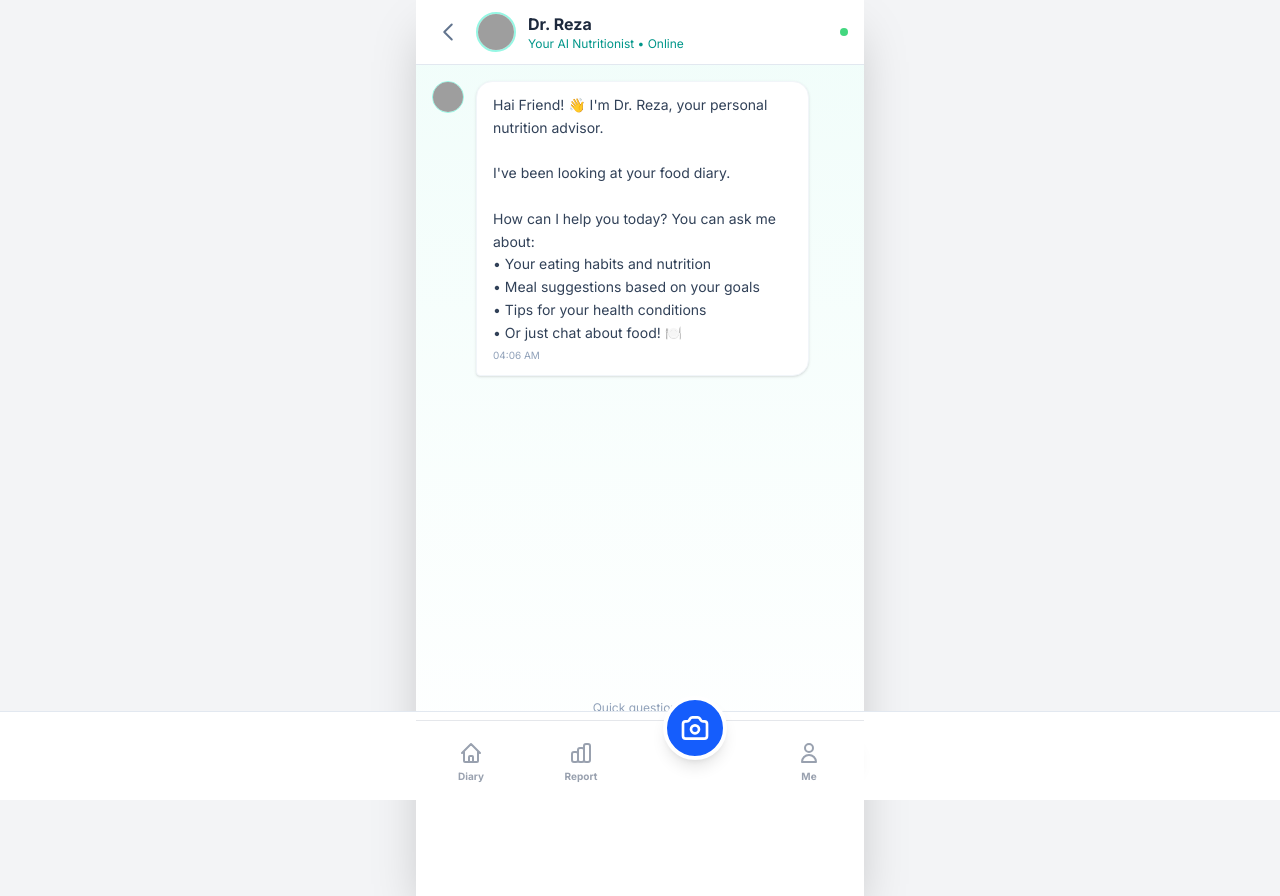
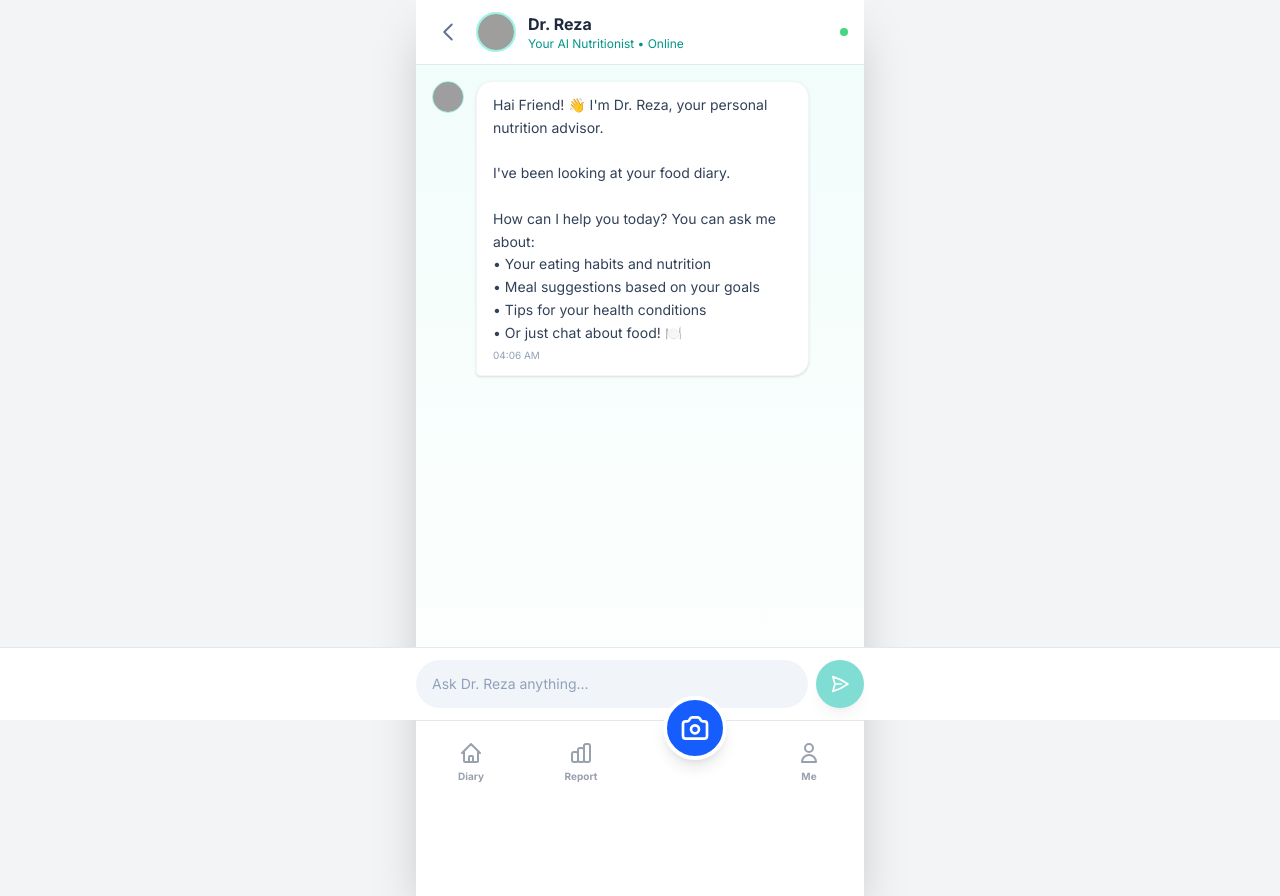
Before and after one commit to rnp2860/boleh-makan-vo, a Next.js app: page /chat in a window 1280 px wide. Built offline with nearby package versions, Linux system fonts and the light colour scheme; no server answers; the database is empty; grey boxes are pictures that could not be loaded.

Commit message:
fix: Chat input hidden behind bottom nav bar
- Move input area to bottom-20 to sit above nav bar

- Increase messages area padding to pb-48

- Add z-40 to ensure input stays above other elements

```diff
--- a/app/chat/page.tsx
+++ b/app/chat/page.tsx
@@ -141,7 +141,7 @@
       </div>
 
       {/* Messages Area */}
-      <div className="flex-1 overflow-y-auto px-4 py-4 space-y-4 pb-32">
+      <div className="flex-1 overflow-y-auto px-4 py-4 space-y-4 pb-48">
         {messages.map((message) => (
           <div
             key={message.id}
@@ -210,8 +210,8 @@
         </div>
       )}
 
-      {/* Input Area */}
-      <div className="fixed bottom-0 left-0 right-0 bg-white border-t border-slate-200 p-4 pb-6">
+      {/* Input Area - Raised above bottom nav */}
+      <div className="fixed bottom-20 left-0 right-0 bg-white border-t border-slate-200 p-3 z-40">
         <div className="max-w-md mx-auto flex gap-2">
           <input
             ref={inputRef}
```
